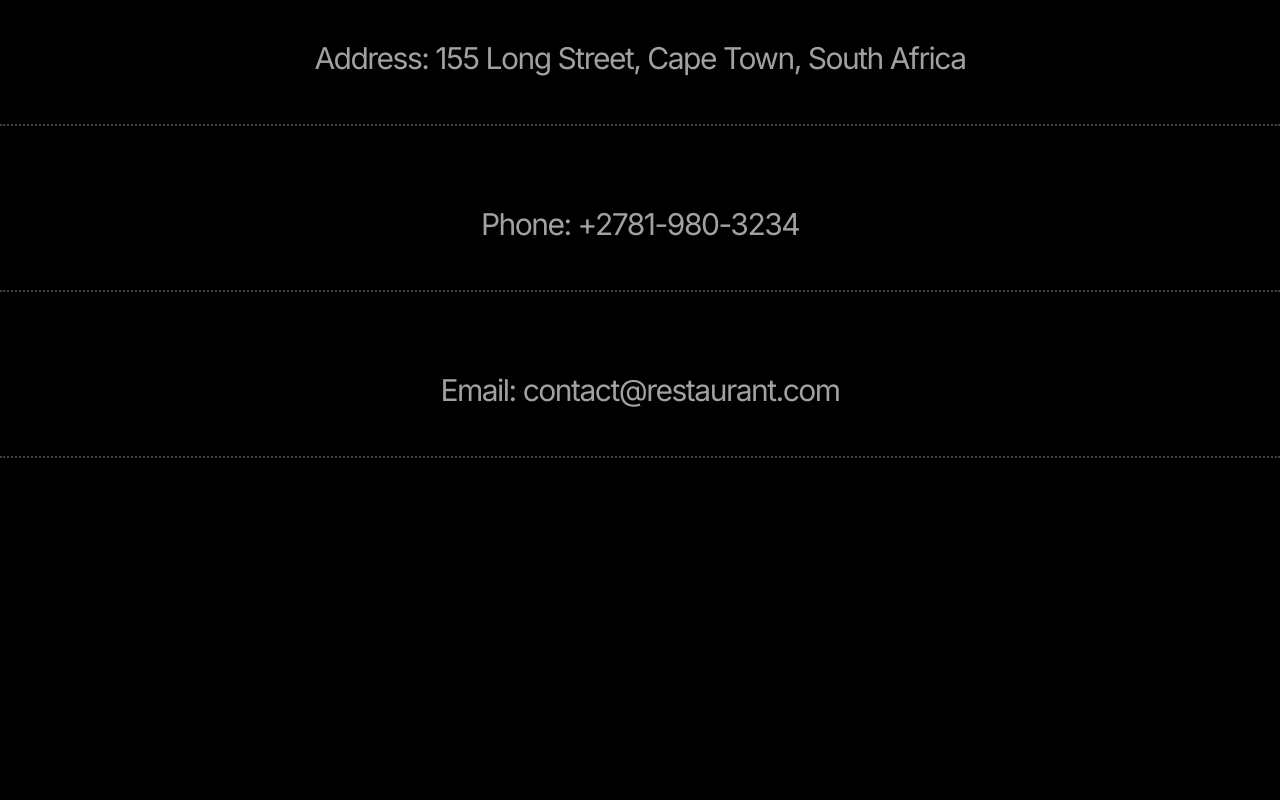
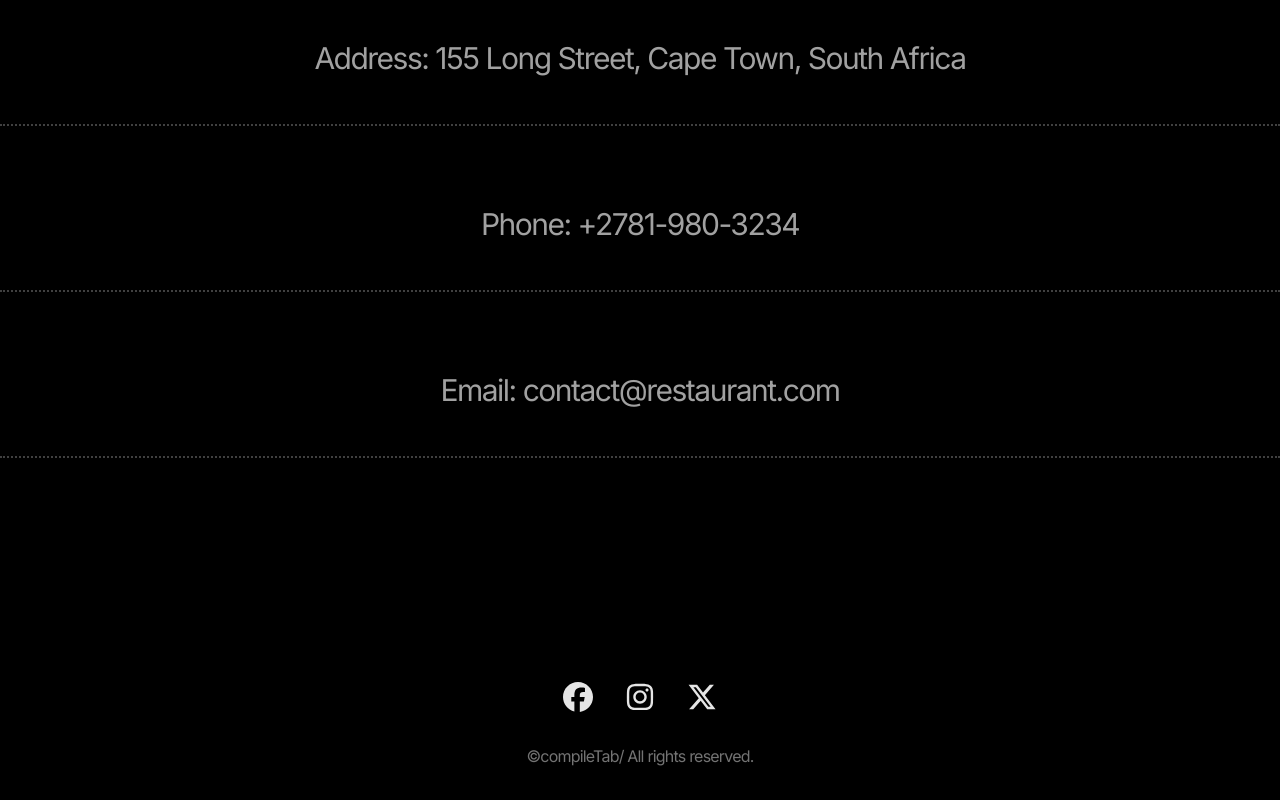
Before and after one commit to Mukuakuiza/Restaurant-frontend, a React (Vite) app: page / in a window 1280 px wide. Shown: the part 6276-7076 px from the top of the page. Before the commit the page ends 6878 px from the top, so only its background shows below. Built offline with nearby package versions, Linux system fonts and the light colour scheme.

Commit message:
footer component added

```diff
--- a/src/App.jsx
+++ b/src/App.jsx
@@ -6,6 +6,7 @@
 import Expertise from "./components/Expertise.jsx";
 import Review from "./components/Review.jsx";
 import Contact from "./components/Contact.jsx";
+import Footer from "./components/Footer.jsx";
 
 
 function App() {
@@ -20,6 +21,7 @@
           <Review/>
           <About/>
           <Contact/>
+          <Footer/>
       </main>
   )
 }
--- /dev/null
+++ b/src/components/Footer.jsx
@@ -0,0 +1,20 @@
+import {SOCIAL_MEDIA_LINKS} from "../constants";
+
+
+const Footer = () => {
+    return (
+        <div className="mb-8 mt-20">
+            <div className="flex items-center justify-center gap-8">
+                {SOCIAL_MEDIA_LINKS.map((link,idx)=>(
+                    <a key={idx} href={link.href} target="_blank" rel="noopener noreferrer">
+                        {link.icon}
+                    </a>
+                ))}
+            </div>
+            <p className="mt-8 text-center tracking-tighter text-neutral-500">
+                &copy;compileTab/ All rights reserved.
+            </p>
+        </div>
+    )
+}
+export default Footer
```
